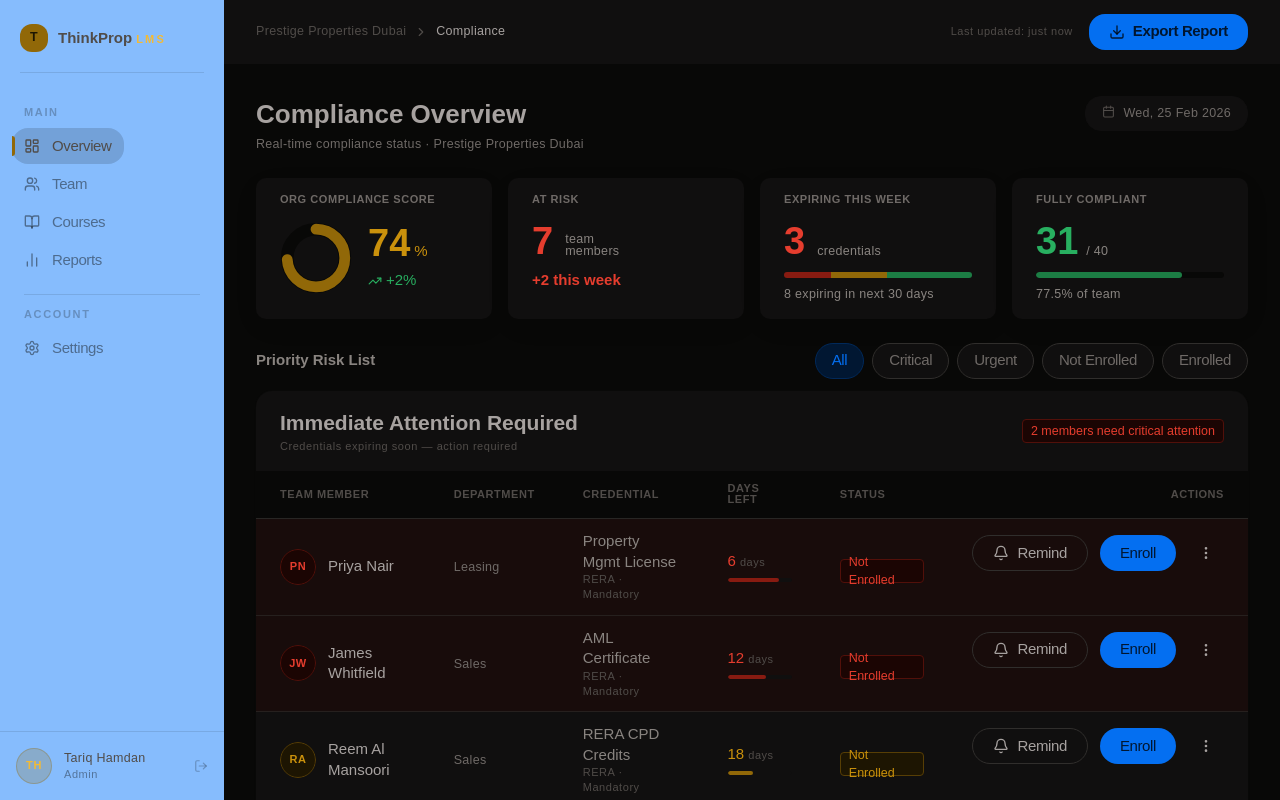
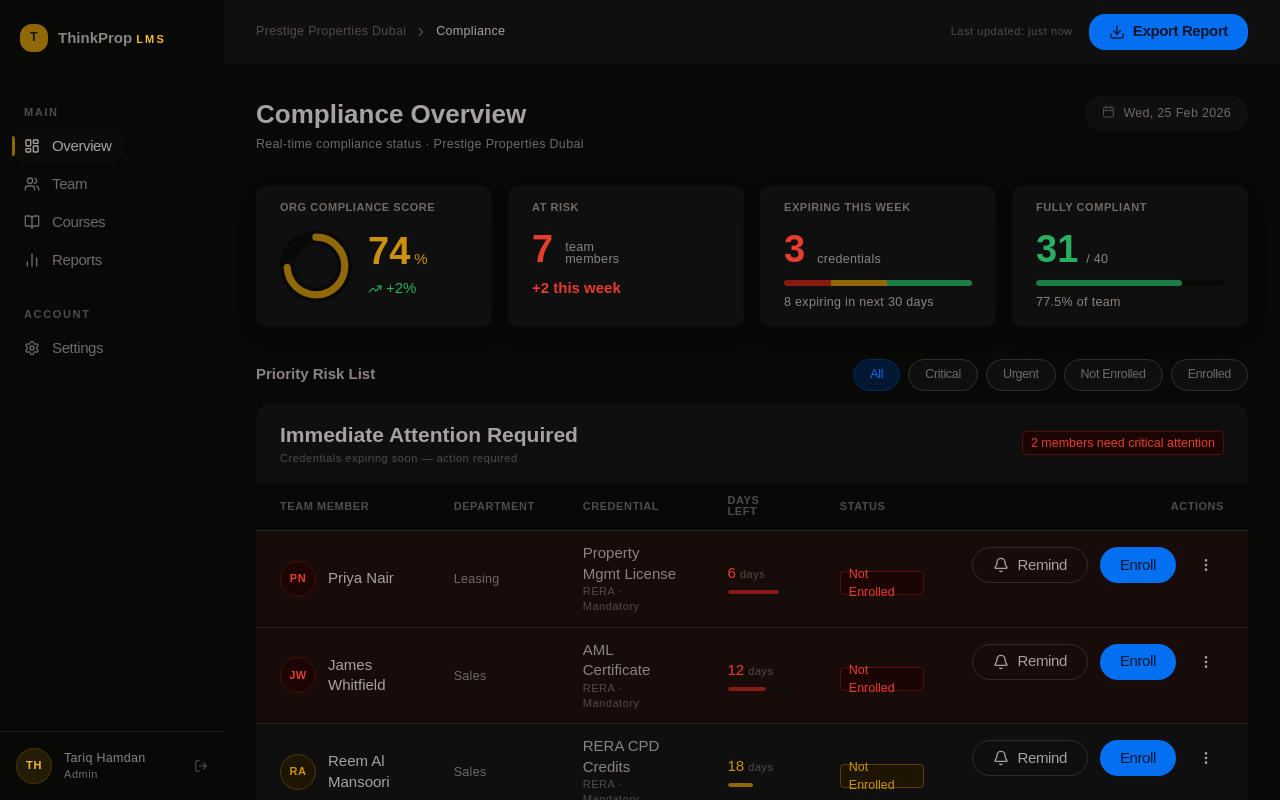
Before and after one commit to Gianeo/thinkprop, a Next.js app: page /admin/compliance in a window 1280 px wide. Built offline with nearby package versions, Linux system fonts and the light colour scheme; a web font is replaced by a local one.

Commit message:
Various 26/02/26

```diff
--- a/app/admin/compliance/page.tsx
+++ b/app/admin/compliance/page.tsx
@@ -88,7 +88,7 @@ export default function AdminCompliancePage() {
         </div>
 
         <div className="flex-1 overflow-y-auto pt-14 md:pt-0">
-          <div className="max-w-[1400px] space-y-6 p-8">
+          <div className="max-w-350 space-y-8 p-8">
             <div className="flex items-start justify-between">
               <div>
                 <h1 className="type-title">Compliance Overview</h1>
--- a/app/layout.tsx
+++ b/app/layout.tsx
@@ -7,6 +7,7 @@ const tiktokSans = TikTok_Sans({
   subsets: ['latin'],
   weight: ['400', '500', '600', '700'],
   variable: '--font-display',
+  adjustFontFallback: false,
 })
 
 export const metadata: Metadata = {
--- a/components/admin/AdminSidebar.tsx
+++ b/components/admin/AdminSidebar.tsx
@@ -30,13 +30,13 @@ export default function AdminSidebar({ activePath }: AdminSidebarProps) {
 
   return (
     <>
-      <div className="fixed left-0 top-0 z-40 flex h-14 w-full items-center justify-between bg-primary-strongest px-4 md:hidden">
+      <div className="fixed left-0 top-0 z-40 flex h-14 w-full items-center justify-between border-b border-weak bg-level-0 px-4 md:hidden">
         <Logo />
         <Button
           variant="ghost"
           size="icon"
           withIcon="only"
-          className="text-muted hover:bg-[hsl(var(--neutral-weakest)/0.1)] hover:text-muted"
+          className="text-calm hover:bg-level-1 hover:text-loud"
           onClick={() => setIsMobileOpen(true)}
         >
           <Menu size={18} />
@@ -51,7 +51,7 @@ export default function AdminSidebar({ activePath }: AdminSidebarProps) {
       )}
 
       <aside
-        className="fixed left-0 top-0 z-40 hidden h-screen w-56 select-none flex-col bg-primary-strongest md:flex"
+        className="fixed left-0 top-0 z-40 hidden h-screen w-56 select-none flex-col bg-level-0 md:flex"
       >
         <div className="px-5 pb-4 pt-6">
           <div className="flex items-center justify-between">
@@ -61,34 +61,34 @@ export default function AdminSidebar({ activePath }: AdminSidebarProps) {
                 variant="ghost"
                 size="icon"
                 withIcon="only"
-                className="text-muted hover:bg-[hsl(var(--neutral-weakest)/0.1)] hover:text-muted md:hidden"
+                className="text-calm hover:bg-level-1 hover:text-loud md:hidden"
                 onClick={() => setIsMobileOpen(false)}
               >
                 <X size={16} />
               </Button>
             )}
           </div>
-          <div className="mt-5 h-px w-full bg-[hsl(var(--neutral-weakest)/0.1)]" />
+          <div className="mt-5 h-px w-full bg-border" />
         </div>
 
         <NavSection activePath={activePath} onNavigate={() => setIsMobileOpen(false)} />
 
-        <div className="border-t border-[hsl(var(--neutral-weakest)/0.1)] p-4">
+        <div className="border-t border-weak p-4">
           <div className="flex items-center gap-3">
             <div className="flex h-9 w-9 items-center justify-center rounded-full border border-brand-amber/30 bg-brand-amber/20">
               <span className="font-display type-caption font-semibold text-warning-loud">TH</span>
             </div>
             <div className="min-w-0 flex-1">
-              <p className="truncate type-body-sm font-medium text-muted">Tariq Hamdan</p>
-              <p className="truncate type-caption text-[hsl(var(--neutral-weakest)/0.4)]">Admin</p>
+              <p className="truncate type-body-sm font-medium text-default">Tariq Hamdan</p>
+              <p className="truncate type-caption text-calm">Admin</p>
             </div>
-            <LogOut className="h-3.5 w-3.5 cursor-pointer text-[hsl(var(--neutral-weakest)/0.25)] transition-colors hover:text-[hsl(var(--neutral-weakest)/0.6)]" />
+            <LogOut className="h-3.5 w-3.5 cursor-pointer text-muted transition-colors hover:text-default" />
           </div>
         </div>
       </aside>
 
       {isMobileOpen && (
-        <aside className="fixed left-0 top-0 z-50 flex h-screen w-56 select-none flex-col bg-primary-strongest md:hidden">
+        <aside className="fixed left-0 top-0 z-50 flex h-screen w-56 select-none flex-col bg-level-0 md:hidden">
           <div className="px-5 pb-4 pt-6">
             <div className="flex items-center justify-between">
               <Logo />
@@ -96,27 +96,27 @@ export default function AdminSidebar({ activePath }: AdminSidebarProps) {
                 variant="ghost"
                 size="icon"
                 withIcon="only"
-                className="text-muted hover:bg-[hsl(var(--neutral-weakest)/0.1)] hover:text-muted"
+                className="text-calm hover:bg-level-1 hover:text-loud"
                 onClick={() => setIsMobileOpen(false)}
               >
                 <X size={16} />
               </Button>
             </div>
-            <div className="mt-5 h-px w-full bg-[hsl(var(--neutral-weakest)/0.1)]" />
+            <div className="mt-5 h-px w-full bg-border" />
           </div>
 
           <NavSection activePath={activePath} onNavigate={() => setIsMobileOpen(false)} />
 
-          <div className="border-t border-[hsl(var(--neutral-weakest)/0.1)] p-4">
+          <div className="border-t border-weak p-4">
             <div className="flex items-center gap-3">
               <div className="flex h-9 w-9 items-center justify-center rounded-full border border-brand-amber/30 bg-brand-amber/20">
                 <span className="font-display type-caption font-semibold text-warning-loud">TH</span>
               </div>
               <div className="min-w-0 flex-1">
-                <p className="truncate type-body-sm font-medium text-muted">Tariq Hamdan</p>
-                <p className="truncate type-caption text-[hsl(var(--neutral-weakest)/0.4)]">Admin</p>
+                <p className="truncate type-body-sm font-medium text-default">Tariq Hamdan</p>
+                <p className="truncate type-caption text-calm">Admin</p>
               </div>
-              <LogOut className="h-3.5 w-3.5 cursor-pointer text-[hsl(var(--neutral-weakest)/0.25)] transition-colors hover:text-[hsl(var(--neutral-weakest)/0.6)]" />
+              <LogOut className="h-3.5 w-3.5 cursor-pointer text-muted transition-colors hover:text-default" />
             </div>
           </div>
         </aside>
@@ -132,7 +132,7 @@ function Logo() {
         <span className="font-display type-body-sm font-bold text-contrast">T</span>
       </div>
       <div className="flex items-baseline gap-1">
-        <span className="font-display type-body font-semibold text-muted">ThinkProp</span>
+        <span className="font-display type-body font-semibold text-default">ThinkProp</span>
         <span className="type-caption font-bold uppercase tracking-[0.2em] text-warning-loud">LMS</span>
       </div>
     </div>
@@ -151,7 +151,7 @@ function NavSection({
   return (
     <div className="flex-1 space-y-0.5 px-3 pt-4">
       <div className="mb-2 px-3">
-        <p className="type-caption font-semibold uppercase tracking-[0.15em] text-[hsl(var(--neutral-weakest)/0.25)]">
+        <p className="type-caption font-semibold uppercase tracking-[0.15em] text-weak">
           MAIN
         </p>
       </div>
@@ -171,8 +171,8 @@ function NavSection({
             }}
             className={`relative flex cursor-pointer items-center gap-3 rounded-xl px-3 py-2.5 type-body-sm font-medium transition-all duration-150 ${
               isActive
-                ? 'bg-[hsl(var(--neutral-weakest)/0.15)] text-muted'
-                : 'text-[hsl(var(--neutral-weakest)/0.45)] hover:bg-[hsl(var(--neutral-weakest)/0.08)] hover:text-[hsl(var(--neutral-weakest)/0.8)]'
+                ? 'bg-level-1 text-loud'
+                : 'text-calm hover:bg-level-1 hover:text-loud'
             }`}
           >
             {isActive && (
@@ -184,10 +184,10 @@ function NavSection({
         )
       })}
 
-      <div className="mx-3 mb-3 mt-4 h-px bg-[hsl(var(--neutral-weakest)/0.1)]" />
+      <div className="mx-3 mb-3 mt-4 h-px bg-border" />
 
       <div className="mb-2 px-3">
-        <p className="type-caption font-semibold uppercase tracking-[0.15em] text-[hsl(var(--neutral-weakest)/0.25)]">
+        <p className="type-caption font-semibold uppercase tracking-[0.15em] text-weak">
           ACCOUNT
         </p>
       </div>
@@ -199,7 +199,7 @@ function NavSection({
           onNavigate()
           router.push('/admin/settings')
         }}
-        className="relative flex cursor-pointer items-center gap-3 rounded-xl px-3 py-2.5 type-body-sm font-medium text-[hsl(var(--neutral-weakest)/0.45)] transition-all duration-150 hover:bg-[hsl(var(--neutral-weakest)/0.08)] hover:text-[hsl(var(--neutral-weakest)/0.8)]"
+        className="relative flex cursor-pointer items-center gap-3 rounded-xl px-3 py-2.5 type-body-sm font-medium text-calm transition-all duration-150 hover:bg-level-1 hover:text-loud"
       >
         <Settings size={16} />
         Settings
--- a/components/admin/DepartmentFilter.tsx
+++ b/components/admin/DepartmentFilter.tsx
@@ -10,5 +10,5 @@ interface DepartmentFilterProps {
 const filters = ['All', 'Critical', 'Urgent', 'Not Enrolled', 'Enrolled']
 
 export default function DepartmentFilter({ selected, onChange }: DepartmentFilterProps) {
-  return <Pills options={filters} selected={selected} onChange={onChange} />
+  return <Pills options={filters} selected={selected} onChange={onChange} size='sm' />
 }
--- a/components/admin/KpiStrip.tsx
+++ b/components/admin/KpiStrip.tsx
@@ -30,7 +30,7 @@ export default function KpiStrip() {
                   r="32"
                   fill="none"
                   stroke="hsl(var(--neutral-weakest))"
-                  strokeWidth={14}
+                  strokeWidth={16}
                 />
                 <circle
                   cx="40"
@@ -38,7 +38,7 @@ export default function KpiStrip() {
                   r="32"
                   fill="none"
                   stroke={ringColor}
-                  strokeWidth={12}
+                  strokeWidth={8}
                   strokeLinecap="round"
                   strokeDasharray={`${circumference}`}
                   strokeDashoffset={`${circumference * (1 - orgStats.complianceScore / 100)}`}
--- a/components/admin/TeamTable.tsx
+++ b/components/admin/TeamTable.tsx
@@ -3,7 +3,6 @@
 import { useMemo, useState } from 'react'
 import {
   AlertTriangle,
-  ArrowRight,
   CheckCircle,
   ChevronDown,
   ChevronRight,
--- a/components/ui/pills.tsx
+++ b/components/ui/pills.tsx
@@ -7,10 +7,13 @@ interface PillsProps {
   options: string[]
   selected: string
   onChange: (value: string) => void
+  size?: 'sm' | 'base'
   className?: string
 }
 
-export function Pills({ options, selected, onChange, className }: PillsProps) {
+export function Pills({ options, selected, onChange, size = 'base', className }: PillsProps) {
+  const sizeClasses = size === 'sm' ? 'h-8 px-4 text-sm' : 'px-4'
+
   return (
     <div className={cn('flex flex-wrap items-center gap-2', className)}>
       {options.map((option) => {
@@ -22,8 +25,14 @@ export function Pills({ options, selected, onChange, className }: PillsProps) {
             variant={isSelected ? 'default' : 'outline'}
             className={
               isSelected
-                ? 'rounded-full border border-primary-weak bg-primary-weaker px-4 py-2.5 type-caption font-normal text-primary-default hover:bg-primary-stronger'
-                : 'rounded-full border-neutral-weak bg-level-2 px-4 py-2.5 type-caption font-normal text-calm hover:border-neutral-weak hover:text-loud'
+                ? cn(
+                    'rounded-full border border-primary-weak bg-primary-weaker type-caption font-normal text-primary-default hover:bg-primary-stronger',
+                    sizeClasses,
+                  )
+                : cn(
+                    'rounded-full border-neutral-weak bg-level-2 type-caption font-normal text-calm hover:border-neutral-weak hover:text-loud',
+                    sizeClasses,
+                  )
             }
             onClick={() => onChange(option)}
           >
```
